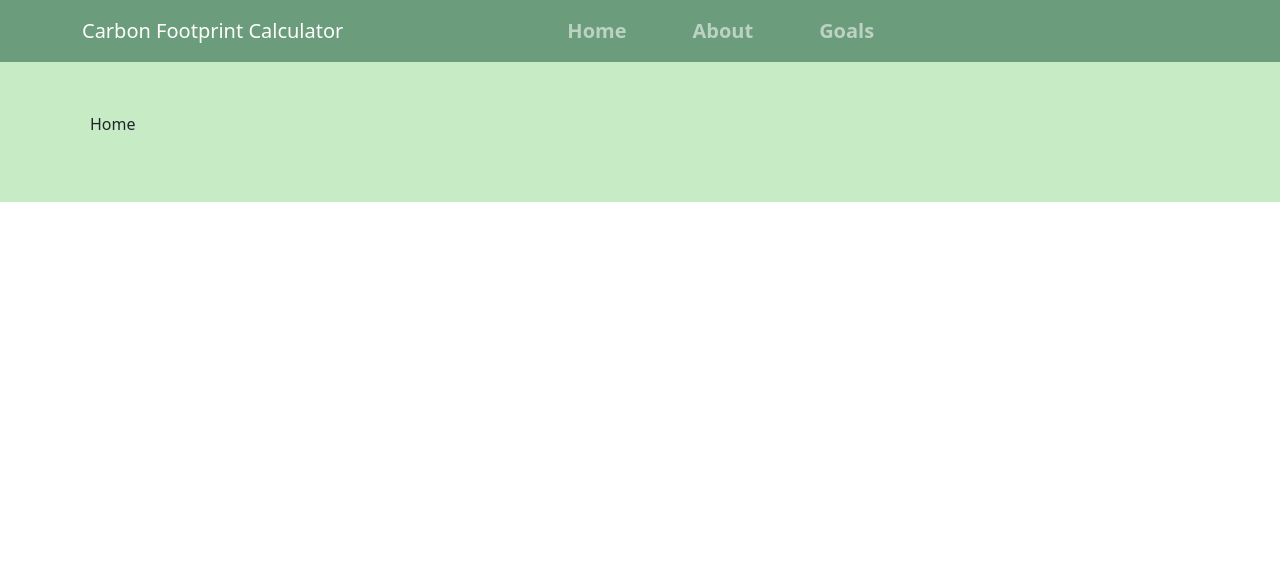
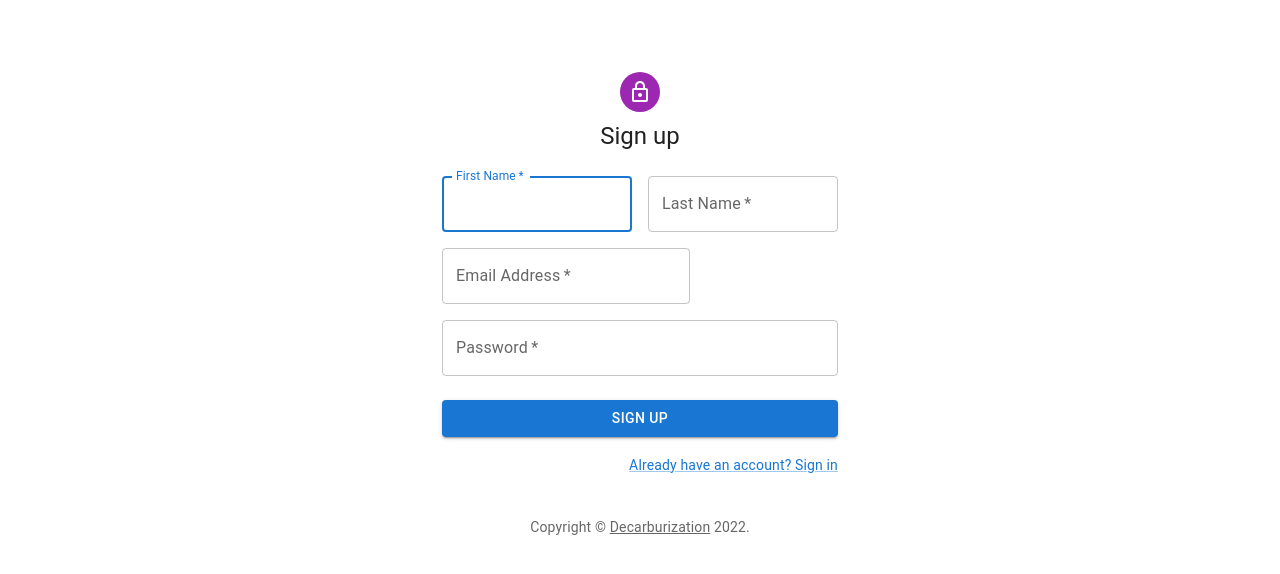
Before and after one commit to gauravsamar/ShellGroupProject, a React (Create React App) app in the folder frontend/: page /signup in a window 1280 px wide. Shown: the top 574 px of the page. Built offline with nearby package versions, Linux system fonts and the light colour scheme.

Commit message:
basic routing added

```diff
--- a/frontend/package.json
+++ b/frontend/package.json
@@ -12,6 +12,7 @@
     "@testing-library/jest-dom": "^5.16.5",
     "@testing-library/react": "^13.4.0",
     "@testing-library/user-event": "^13.5.0",
+    "bootstrap": "^5.2.1",
     "graphql": "^16.6.0",
     "mdb-react-ui-kit": "^4.2.0",
     "react": "^18.2.0",
--- a/frontend/src/App.jsx
+++ b/frontend/src/App.jsx
@@ -5,6 +5,9 @@ import SignUp from "./components/SignUp";
 import Landing from "./components/Landing";
 import Error from "./components/Error";
 import Dashboard from "./components/Dashboard";
+import About from "./components/About";
+import Home from "./components/Home";
+import Goals from "./components/Goals";
 
 import {Routes, Route, BrowserRouter as Router} from "react-router-dom";
 import {ApolloClient , ApolloProvider , HttpLink, InMemoryCache} from "@apollo/client";
@@ -28,6 +31,9 @@ function AppRouter(){
           <Route exact path="/" element={<Landing/>} />
           <Route path="/signin" element={<SignIn/>} />
           <Route path="/signup" element={<SignUp/>} />
+          <Route path="/about" element={<About/>} />
+          <Route path="/home" element={<Home/>} />
+          <Route path="/goal" element={<Goals/>} />
           <Route path="*" element = {<Error/>} />
         </Routes>
       </Router>
--- a/frontend/src/components/FootprintCalc/Transport.jsx
+++ b/frontend/src/components/FootprintCalc/Transport.jsx
@@ -4,6 +4,8 @@ import { Button } from '@material-ui/core';
 import { useState } from "react";
 import { styled } from '@mui/material/styles';
 import LoggedInNavbar from '../LoggedInNavbar';
+
+
 export default function Transport(){
     const textStyle = {borderColor: "green", color : '#428558', marginBottom:'12px', width:'100%', display:'flex',flexDirection:'column', marginLeft:'20px',};
     const btnStyle = {background : '#428558',color:'white', margin:'10px', width:'100%',marginLeft:'25px', marginBottom:'40px'};
--- a/frontend/src/components/LoggedInNavbar.jsx
+++ b/frontend/src/components/LoggedInNavbar.jsx
@@ -10,9 +10,9 @@ export default function LoggedInNavbar(){
           <Navbar.Brand href="#home">Carbon Footprint Calculator</Navbar.Brand>
           <Nav className="me-auto">
 
-            <Nav.Link style={{marginLeft:'200px', fontSize:'20px' }} href="#home"><b>Home</b></Nav.Link>
-            <Nav.Link style={{marginLeft:'50px',  fontSize:'20px' }} href="#features"><b>About</b></Nav.Link>
-            <Nav.Link  style={{marginLeft:'50px',  fontSize:'20px' }} href="#pricing"><b>Goals</b></Nav.Link>
+            <Nav.Link style={{marginLeft:'200px', fontSize:'20px' }} href="/home"><b>Home</b></Nav.Link>
+            <Nav.Link style={{marginLeft:'50px',  fontSize:'20px' }} href="/about"><b>About</b></Nav.Link>
+            <Nav.Link  style={{marginLeft:'50px',  fontSize:'20px' }} href="/goal"><b>Goals</b></Nav.Link>
 
           </Nav>
         </Container>
--- a/frontend/src/components/SignIn.jsx
+++ b/frontend/src/components/SignIn.jsx
@@ -19,8 +19,8 @@ function Copyright(props) {
   return (
     <Typography variant="body2" color="text.secondary" align="center" {...props}>
       {'Copyright © '}
-      <Link color="inherit" href="https://mui.com/">
-        Your Website
+      <Link color="inherit" href="http://localhost:3000/">
+        Decarburization
       </Link>{' '}
       {new Date().getFullYear()}
       {'.'}
@@ -58,7 +58,7 @@ export default function SignIn() {
     check({variables:{user:values}})
     .then(data => {
       console.log(data.data.login);
-      if(data.data.login)navigate("/dashboard");
+      if(data.data.login)navigate("/error");
     })
     .catch(err => {
       console.log(err);
@@ -136,13 +136,8 @@ export default function SignIn() {
                 Sign In
               </Button>
               <Grid container>
-                <Grid item xs>
-                  <Link href="#" variant="body2">
-                    Forgot password?
-                  </Link>
-                </Grid>
                 <Grid item>
-                  <Link href="#" variant="body2">
+                  <Link href="http://localhost:3000/signup" variant="body2">
                     {"Don't have an account? Sign Up"}
                   </Link>
                 </Grid>
--- a/frontend/src/components/SignUp.jsx
+++ b/frontend/src/components/SignUp.jsx
@@ -21,8 +21,8 @@ function Copyright(props) {
   return (
     <Typography variant="body2" color="text.secondary" align="center" {...props}>
       {'Copyright © '}
-      <Link color="inherit" href="https://mui.com/">
-        Your Website
+      <Link color="inherit" href="http://localhost:3000/">
+        Decarburization
       </Link>{' '}
       {new Date().getFullYear()}
       {'.'}
@@ -62,8 +62,6 @@ export default function SignUp() {
   const navigate  = useNavigate();
 
   const[addUser] = useMutation(ADD_USER);
-
-
 
 
   const handleSubmit = (event) => {
@@ -190,12 +188,6 @@ export default function SignUp() {
                   autoComplete="new-password"
                 />
               </Grid>
-              <Grid item xs={12}>
-                <FormControlLabel
-                  control={<Checkbox value="allowExtraEmails" color="primary" />}
-                  label="I want to receive inspiration, marketing promotions and updates via email."
-                />
-              </Grid>
             </Grid>
             <Button
               type="submit"
@@ -207,7 +199,7 @@ export default function SignUp() {
             </Button>
             <Grid container justifyContent="flex-end">
               <Grid item>
-                <Link href="#" variant="body2">
+                <Link href="http://localhost:3000/signin" variant="body2">
                   Already have an account? Sign in
                 </Link>
               </Grid>
--- a/frontend/src/index.js
+++ b/frontend/src/index.js
@@ -16,7 +16,7 @@ import Home from './components/Home';
 const root = ReactDOM.createRoot(document.getElementById('root'));
 root.render(
   <React.StrictMode>
-    <Home />
+    <App />
   </React.StrictMode>
 );
 
```
Also changed, not shown: 6 other files (tests, documents, lock files or other folders).
